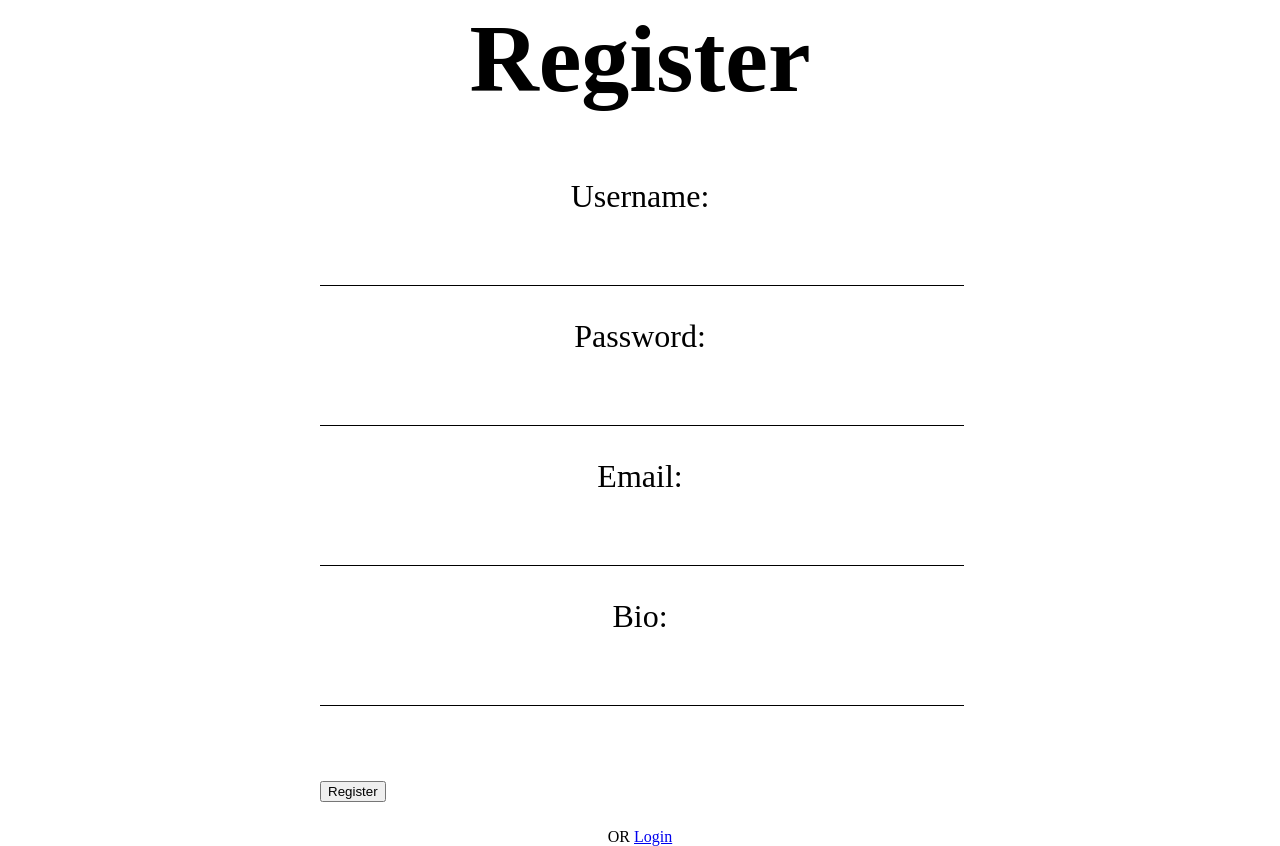
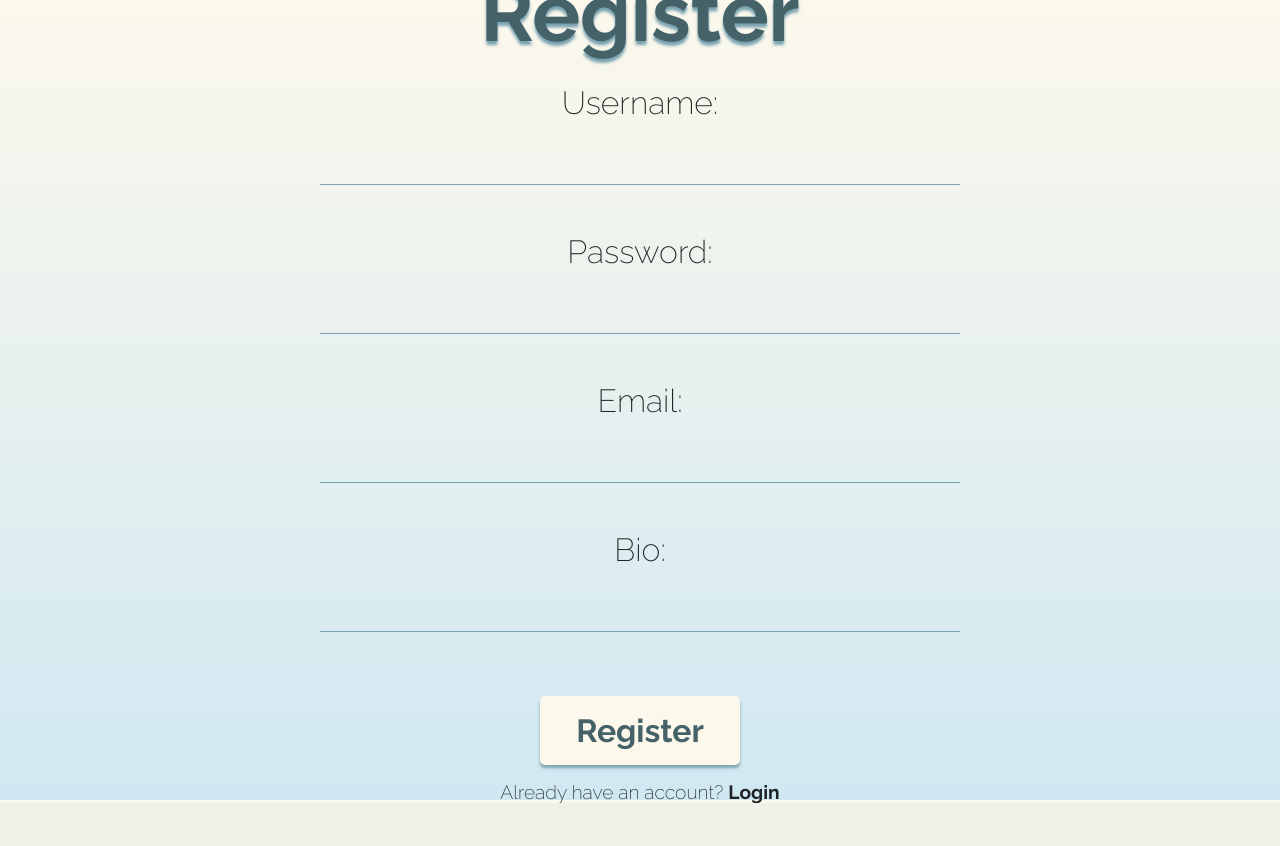
Before and after one commit to georgeballasdev/social_web_app, a Django app: page /register/ in a window 1280 px wide. After the commit the page ends 803 px from the top, so only its background shows below. Run offline with Django 4.2, Linux system fonts and the light colour scheme.

Commit message:
Complete login and register styling

```diff
--- a/WebAppClone/feed/static/feed/js/base.js
+++ b/WebAppClone/feed/static/feed/js/base.js
@@ -34,10 +34,10 @@ notificationsSocket.onmessage = (e) => {
 }
 
 notifications.click( () => {
-  notificationsList.toggleClass('hidden');
+  notificationsList.toggle();
 })
 
-// Handle profile menu and pop-up
+// Handle profile menu
 const profile = $('#profile');
 const profileCaret = profile.find('i');
 const profileMenu = $('#profile-menu');
@@ -45,5 +45,5 @@ const profileMenu = $('#profile-menu');
 profile.click( () => {
     profileCaret.toggleClass('fa-caret-up');
     profileCaret.toggleClass('fa-caret-down');
-    profileMenu.toggle;
+    profileMenu.toggle();
 })
--- /dev/null
+++ b/WebAppClone/users/static/users/css/enter.css
@@ -0,0 +1,155 @@
+@import url('https://fonts.googleapis.com/css2?family=Raleway:wght@200;400;700&display=swap');
+
+:root {
+  --color-main: #D0E8F2;
+  --color-secondary: #79A3B1;
+  --color-dark: #456268;
+  --color-light: #FCF8EC;
+  --offwhite: #F8F0E3;
+  --offblack: #212427;
+  --font-light: 200;
+  --font-regular: 400;
+  --font-bold: 700;
+  font-size: 16px;
+}
+
+* {
+  padding: 0;
+  margin: 0;
+  box-sizing: border-box;
+  font-family: 'Raleway', sans-serif;
+  font-weight: var(--font-regular);
+  color: var(--offblack);
+}
+
+html,
+body {
+  height: 100%;
+}
+
+body {
+    margin-top: -1rem;
+    display: flex;
+    flex-direction: column;
+    justify-content: center;
+    align-items: center;
+    row-gap: .5rem;
+    background-image: linear-gradient(var(--color-light), var(--color-main));
+}
+
+h1 {
+    text-shadow: 0 4px 3px var(--color-secondary);
+    font-size: 5rem;
+    font-weight: var(--font-bold);
+    color: var(--color-dark);
+}
+
+form {
+    width: 50%;
+    display: flex;
+    flex-direction: column;
+
+}
+
+.field {
+    position: relative;
+    margin: 1rem 0;
+}
+
+.field label {
+  position: absolute;
+  top: 0;
+  left: 50%;
+  transform: translateX(-50%);
+  pointer-events: none;
+  transition: .3s ease-out;
+  text-align: center;
+  font-size: 2rem;
+  font-weight: var(--font-light);
+}
+
+.field input {
+    width: 100%;
+    padding-top: 2.25rem;
+    padding-bottom: .5rem;
+    padding-inline: 1rem;
+    margin-bottom: 1rem;
+    outline: none;
+    border: none;
+    border-bottom: 1.7px solid var(--color-secondary);
+    background: transparent;
+    text-align: center;
+    font-size: 3rem;
+}
+
+.field .help-text {
+    width: 200%;
+    position: absolute;
+    bottom: -1rem;
+    left: 50%;
+    transform: translateX(-50%);
+    transition: .2s ease-in;
+    opacity: 0;
+    text-align: center;
+    font-size: 1.5rem;
+    font-weight: var(--font-light);
+}
+
+.field input:focus ~ label {
+    top: -10px;
+    left: 50%;
+    font-size: 1rem;
+  }
+
+.field input:focus ~ .help-text {
+    opacity: 1;
+}
+
+#btn {
+  width: max(30%, 200px);
+  align-self: center;
+  margin-top: 2rem;
+  margin-bottom: -3rem;
+  padding: 1rem;
+  border: none;
+  border-radius: 5px;
+  box-shadow: 0 3px 3px var(--color-secondary);
+  transition: .2s ease-in-out;
+  background-color: var(--color-light);
+  font-size: 2rem;
+  font-weight: var(--font-bold);
+  color: var(--color-dark);
+}
+
+#btn:hover {
+  transform: scale(1.05);
+  background-color: var(--offwhite);
+  box-shadow: 0 5px 3px var(--color-secondary);
+}
+
+#btn:focus {
+  background-color: var(--color-secondary);
+  color: var(--offwhite);
+}
+
+p {
+  margin-top: 3.5rem;
+  font-size: 1.2rem;
+  font-weight: var(--font-light);
+}
+
+p a {
+  text-decoration: none;
+  font-weight: var(--font-bold);
+}
+
+p a:hover {
+  color: var(--color-secondary);
+  text-shadow: 0 1px 1px var(--color-dark);
+}
+
+@media screen and (max-width: 800px) {
+  :root {
+    font-size: 12px;
+  }
+}
--- a/WebAppClone/users/static/users/css/register.css
+++ /dev/null
@@ -1,71 +0,0 @@
-body {
-    margin: 0;
-    padding: 0;
-    box-sizing: border-box;
-    height: 100vh;
-    display: flex;
-    flex-direction: column;
-    align-items: center;
-    justify-content: center;
-}
-
-h1 {
-    font-size: 6rem;
-}
-
-form {
-    width: 50%;
-    font-size: 4rem;
-}
-
-.user-box {
-    position: relative;
-  }
-
-.user-box input {
-    width: 100%;
-    padding-top: 2rem;
-    font-size: inherit;
-    text-align: center;
-    color: black;
-    margin-bottom: 2rem;
-    border: none;
-    border-bottom: 1px solid black;
-    outline: none;
-    background: transparent;
-  }
-
-.user-box label {
-    position: absolute;
-    top: 0;
-    left: 50%;
-    transform: translateX(-50%);
-    font-size: 2rem;
-    text-align: center;
-    color: black;
-    pointer-events: none;
-    transition: .5s;
-  }
-
-.user-box .help-text {
-    width: 100%;
-    text-align: center;
-    font-size: 1.5rem;
-    position: absolute;
-    bottom: 0;
-    left: 50%;
-    transform: translateX(-50%);
-    transition: .2s ease-in;
-    opacity: 0;
-}
-
-.user-box input:focus ~ label {
-    top: -10px;
-    left: 50%;
-    color: slategrey;
-    font-size: 1rem;
-  }
-
-.user-box input:focus ~ .help-text {
-    opacity: 1;
-}
--- /dev/null
+++ b/WebAppClone/users/templates/users/enter.html
@@ -0,0 +1,40 @@
+{% load static %}
+<!DOCTYPE html>
+<html lang="en">
+<head>
+    <meta charset="UTF-8">
+    <meta http-equiv="X-UA-Compatible" content="IE=edge">
+    <meta name="viewport" content="width=device-width, initial-scale=1.0">
+    <title>Social Web App</title>
+    <link rel="stylesheet" href="{% static 'users/css/enter.css' %}">
+</head>
+<body>
+    {% if register %}
+    <h1>Register</h1>
+    {% else %}
+    <h1>Login</h1>
+    {% endif %}
+    <form method="POST">
+        {% csrf_token %}
+        {% for field in form %}
+        <div class="field">
+            {{ field }}
+            {{ field.label_tag }}
+            <div class="help-text">
+                {{ field.help_text }}
+            </div>
+        </div>
+        {% endfor %}
+        {% if register %}
+        <input type="submit" id="btn" value="Register">
+        {% else %}
+        <input type="submit" id="btn" value="Login">
+        {% endif %}
+    </form>
+    {% if register %}
+    <p>Already have an account? <a href ="{% url 'users:login' %}">Login</a>
+    {% else %}
+    <p>Don't have an account? <a href ="{% url 'users:register' %}">Register</a>
+    {% endif %}
+</body>
+</html>
--- a/WebAppClone/users/templates/users/register.html
+++ /dev/null
@@ -1,28 +0,0 @@
-{% load static %}
-<!DOCTYPE html>
-<html lang="en">
-<head>
-    <meta charset="UTF-8">
-    <meta http-equiv="X-UA-Compatible" content="IE=edge">
-    <meta name="viewport" content="width=device-width, initial-scale=1.0">
-    <title>Social Web App</title>
-    <link rel="stylesheet" href="{% static 'users/css/register.css' %}">
-</head>
-<body>
-    <h1> Register</h1>
-    <form method="POST">
-        {% csrf_token %}
-        {% for field in form %}
-        <div class="user-box">
-            {{ field }}
-            {{ field.label_tag }}
-            <div class="help-text">
-                {{ field.help_text }}
-            </div>
-        </div>
-        {% endfor %}
-        <input type="submit" value="Register">
-    </form>
-    <p>OR <a href ="{% url 'users:login' %}">Login</a>
-</body>
-</html>
--- a/WebAppClone/users/views.py
+++ b/WebAppClone/users/views.py
@@ -50,7 +50,6 @@ def register(request):
     if request.method == 'POST':
         form = RegisterForm(request.POST)
         if form.is_valid():
-            print('form valid')
             user = User.objects.create(
                 username=form.cleaned_data['username'],
                 password=make_password(form.cleaned_data['password']),
@@ -67,10 +66,10 @@ def register(request):
             return redirect('users:profile')
     else:
         form = RegisterForm()
-    return render(request, 'users/register.html', {'form': form})
+    return render(request, 'users/enter.html', {'form': form, 'register': True})
 
 class UserLoginView(LoginView):
-    template_name = 'users/login.html'
+    template_name = 'users/enter.html'
     next_page = 'feed:home'
     redirect_authenticated_user = True
 
```
Also changed, not shown: WebAppClone/feed/static/feed/css/base.css (+23 -4 lines), WebAppClone/users/templates/users/login.html (deleted, +0 -8 lines), WebAppClone/db.sqlite3.
